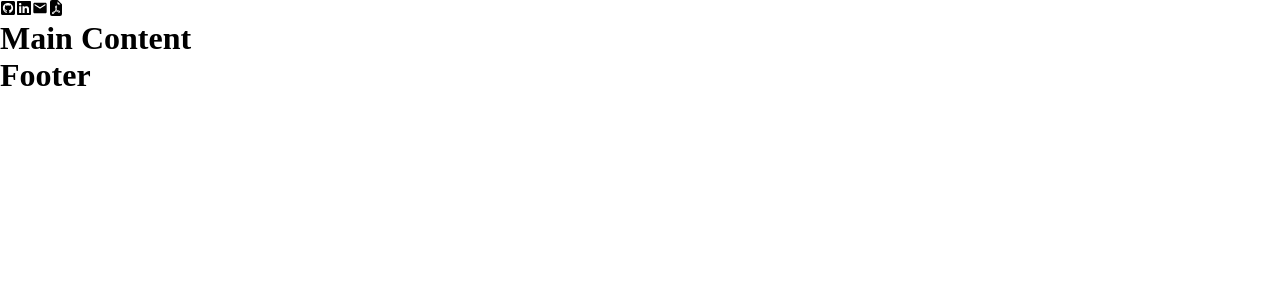
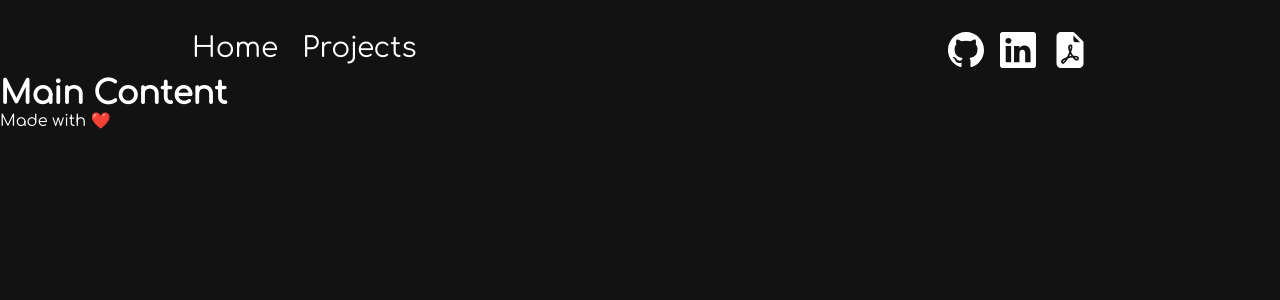
Before and after one commit to Steven-Jarmell/Steven-Jarmell.github.io, a React (Vite) app: page / in a window 1280 px wide. Shown: the top 300 px of the page. Built offline with nearby package versions, Linux system fonts and the light colour scheme.

Commit message:
Implement basic header

```diff
--- a/src/App.tsx
+++ b/src/App.tsx
@@ -1,4 +1,4 @@
-import Header from './Components/Header'
+import Header from './Components/Header/Header'
 import './Styles/App.css'
 import { Route, Routes } from "react-router-dom";
 import Layout from "./Components/Layout"
--- a/src/Components/Footer.tsx
+++ b/src/Components/Footer/Footer.tsx
@@ -1,6 +1,6 @@
 const Footer = () => {
     return (
-        <h1>Footer</h1>
+        <p>Made with ❤️</p>
     )
 }
 
--- a/src/Components/Header.tsx
+++ /dev/null
@@ -1,21 +0,0 @@
-import { FaGithubSquare, FaLinkedin } from "react-icons/fa";
-import { MdEmail } from "react-icons/md";
-import { BsFileEarmarkPdfFill } from "react-icons/bs";
-
-const Header = () => {
-    return (
-        <>
-            <nav className="header__router-nav">
-
-            </nav>
-            <nav className="header__social-nav">
-                <FaGithubSquare />
-                <FaLinkedin />
-                <MdEmail />
-                <BsFileEarmarkPdfFill />
-            </nav>
-        </>
-    );
-};
-
-export default Header;
--- /dev/null
+++ b/src/Components/Header/Header.tsx
@@ -0,0 +1,27 @@
+import { BsFileEarmarkPdfFill, BsGithub, BsLinkedin } from "react-icons/bs";
+import "../../Styles/Header.css";
+import { useNavigate } from "react-router-dom";
+
+const Header = () => {
+    return (
+        <div className="header__container">
+            <nav className="header__router-nav">
+                <p>Home</p>
+                <p>Projects</p>
+            </nav>
+            <nav className="header__social-nav">
+                <a className="header__nav-link" target="_blank" href="https://github.com/Steven-Jarmell">
+                    <BsGithub/>
+                </a>
+                <a className="header__nav-link" target="_blank" href="https://www.linkedin.com/in/jarmell/">
+                    <BsLinkedin />
+                </a>
+                <a className="header__nav-link" target="_blank" href="https://github.com/Steven-Jarmell/Resume/blob/main/Steven_Jarmell_Resume_May2023.pdf">
+                    <BsFileEarmarkPdfFill />
+                </a>
+            </nav>
+        </div>
+    );
+};
+
+export default Header;
--- a/src/Components/Layout.tsx
+++ b/src/Components/Layout.tsx
@@ -1,14 +1,15 @@
 import { Outlet } from "react-router-dom"
-import Header from "./Header"
-import Footer from "./Footer"
+import Header from "./Header/Header"
+import Footer from "./Footer/Footer"
+import "../Styles/Layout.css"
 
 const Layout = () => {
     return (
-        <>
+        <div className="layout__container">
             <Header />
             <Outlet />
             <Footer />
-        </>
+        </div>
     )
 }
 
--- /dev/null
+++ b/src/Styles/Header.css
@@ -0,0 +1,34 @@
+.header__container {
+    max-width: 70vw;
+    display: flex;
+    justify-content: space-between;
+    margin-left: auto;
+    margin-right: auto;
+    color: var(--text-color);
+    padding-top: 2rem;
+}
+
+.header__router-nav {
+    display: flex;
+    gap: 1.5rem;
+}
+
+.header__router-nav > p {
+    font-size: 1.75rem;
+}
+
+.header__social-nav {
+    font-size: 2.25rem;
+    display: flex;
+    gap: 1rem;
+}
+
+.header__nav-link {
+    text-decoration: none;
+    color: inherit;
+    transition: transform 0.2s ease-in-out;
+}
+
+.header__nav-link:hover {
+    transform: scale(1.2);
+}
--- /dev/null
+++ b/src/Styles/Layout.css
@@ -0,0 +1,3 @@
+.layout__container {
+
+}
--- a/src/Styles/index.css
+++ b/src/Styles/index.css
@@ -1,3 +1,5 @@
+@import url('https://fonts.googleapis.com/css2?family=Comfortaa&display=swap');
+
 *,
 body,
 html {
@@ -7,4 +9,11 @@ html {
 
 #root {
     height: 100vh;
+    width: 100vw;
+    --background-color: #121212;
+    --text-color: white;
+
+    background-color: var(--background-color);
+    color: var(--text-color);
+    font-family: 'Comfortaa', cursive;
 }
```
